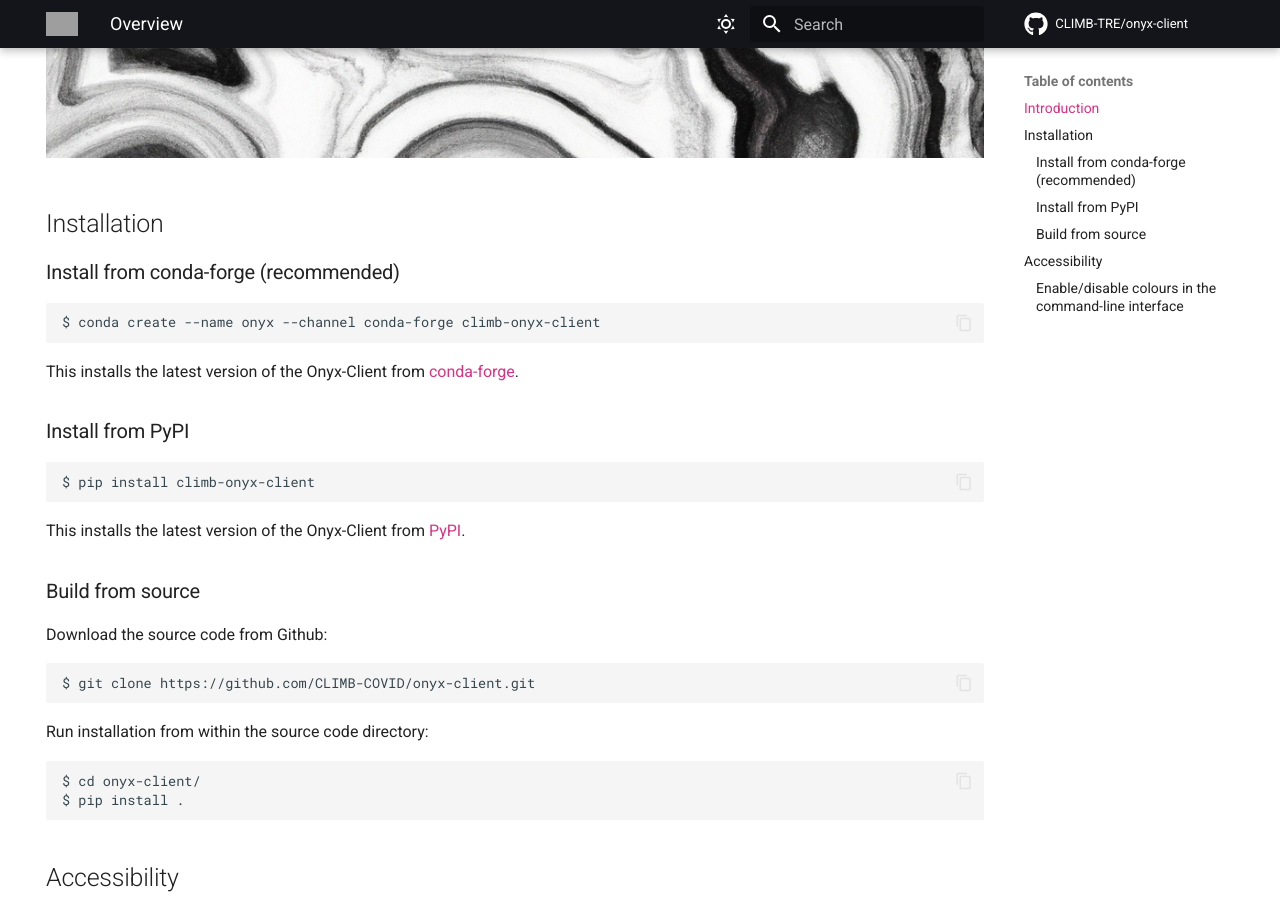
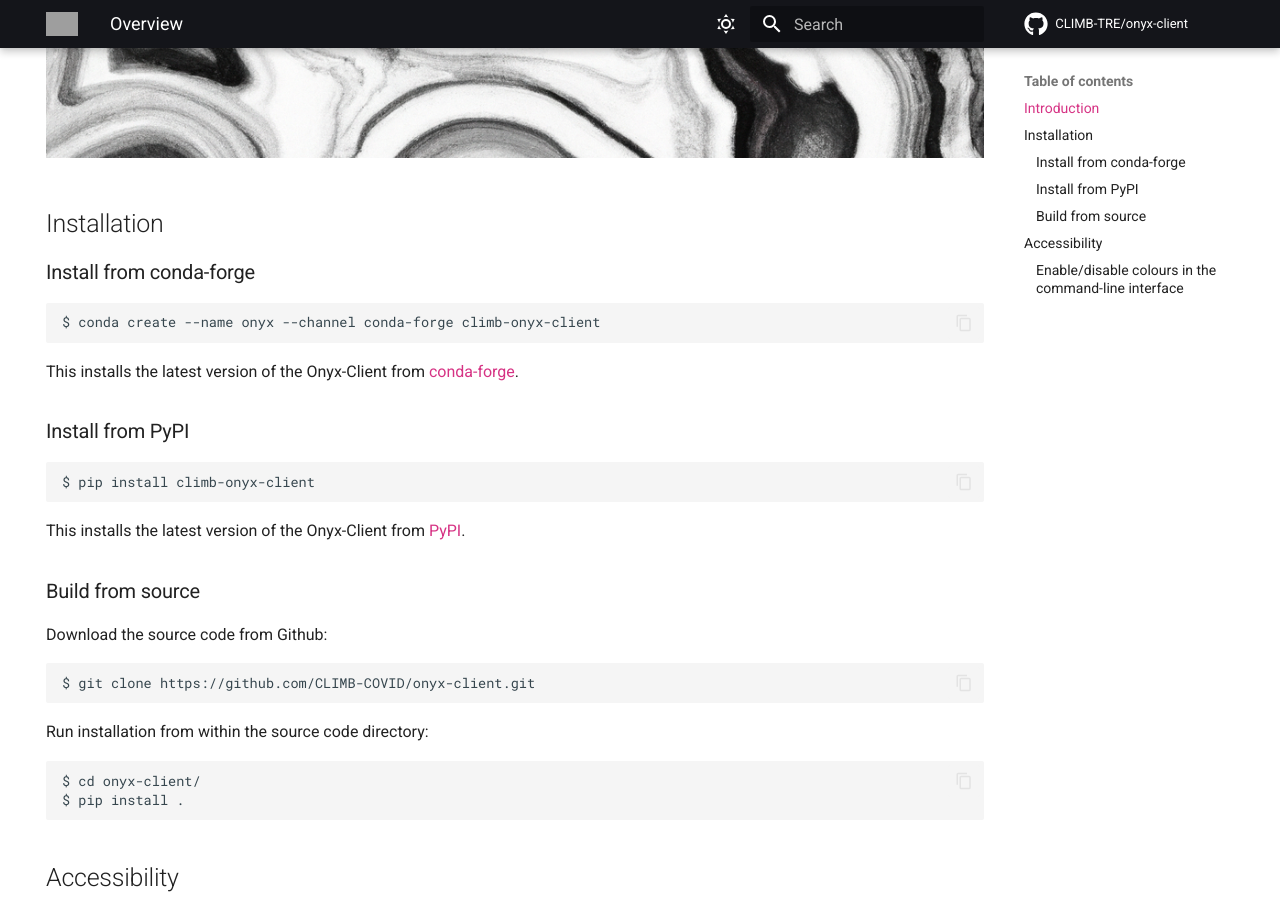
Before and after one commit to CLIMB-TRE/onyx-client, an MkDocs documentation site: the page built from docs/index.md, in a window 1280 px wide and 900 px high, scrolled down 757 px. Built offline with MkDocs 1.6.1 and Material for MkDocs 9.7.7, drawn with Linux system fonts in a browser that asks for light colours; comment, search, counter and statistics services are not loaded; grey boxes are pictures that could not be loaded.

Commit message:
Update index.md

````diff
--- a/docs/index.md
+++ b/docs/index.md
@@ -5,7 +5,7 @@ hide:
 
 # Onyx-client
 
-## Introduction
+## Introduction
 
 This site documents [Onyx-client](https://github.com/CLIMB-TRE/onyx-client), a program that provides a command-line interface and Python API for interacting with the [Onyx](https://github.com/CLIMB-TRE/onyx/) database.
 
@@ -13,9 +13,9 @@ Onyx is being developed as part of the [CLIMB-TRE](https://climb-tre.github.io/)
 
 ![Onyx](img/onyx.png)
 
-## Installation
+## Installation
 
-### Install from conda-forge (recommended)
+### Install from conda-forge
 
 ```
 $ conda create --name onyx --channel conda-forge climb-onyx-client
````
